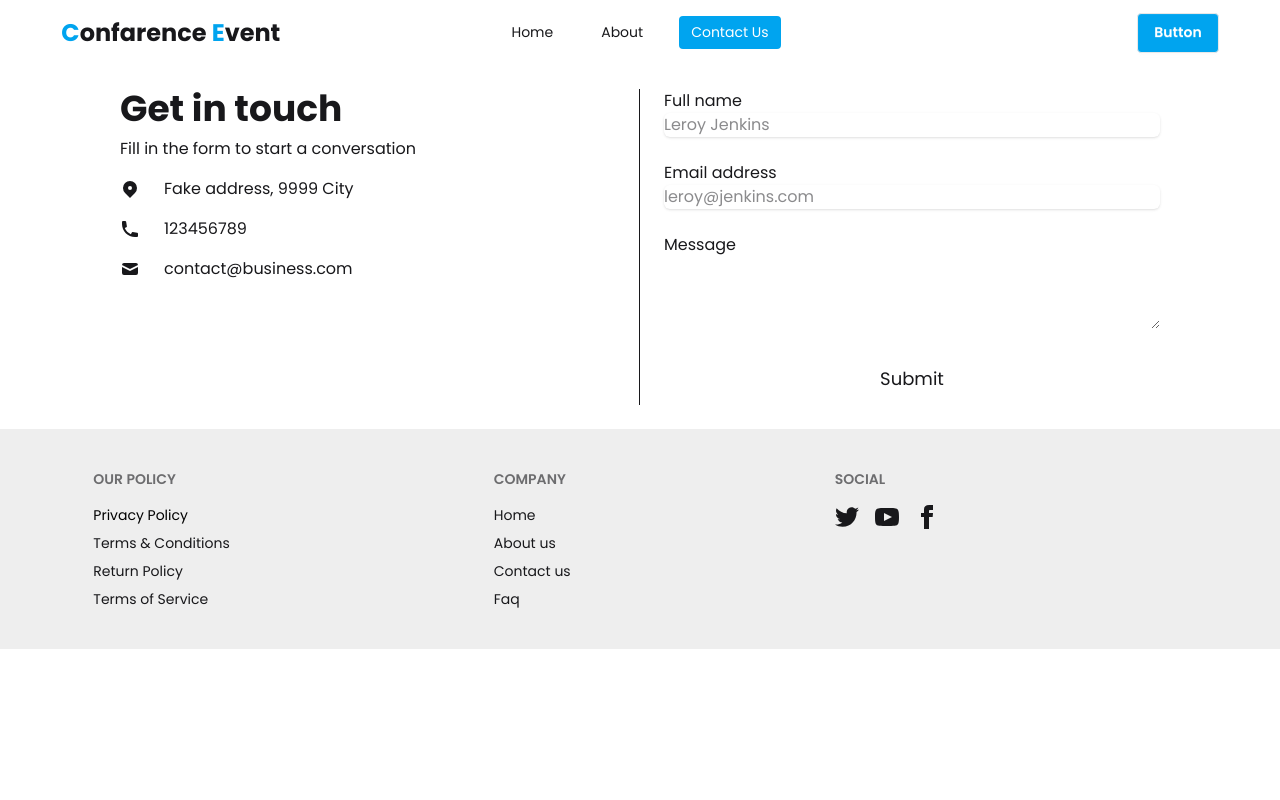
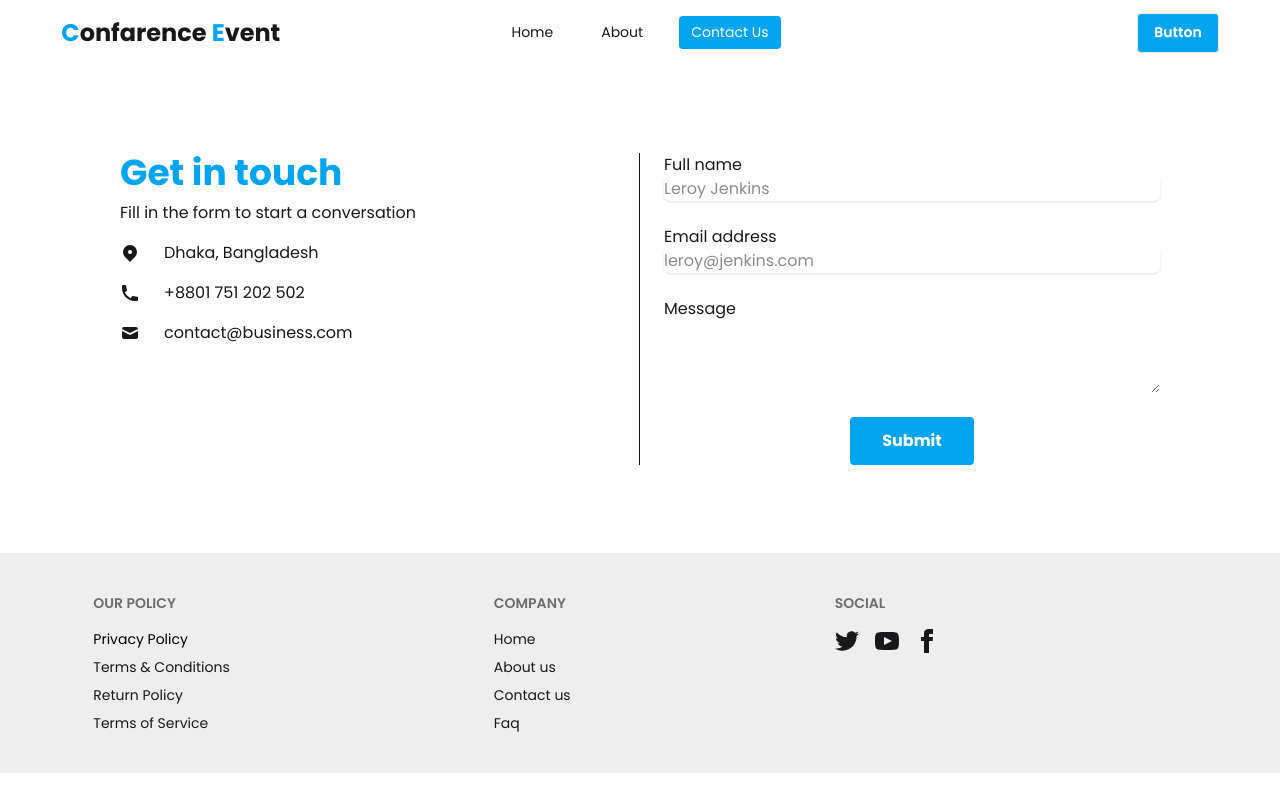
Before and after one commit to mynox48/conference-event-with-authentication, a React (Vite) app: page /contact-us in a window 1280 px wide. Built offline with nearby package versions, Linux system fonts and the light colour scheme.

Commit message:
contact us page created

```diff
--- a/src/Components/Contact Us/ContactUs.jsx
+++ b/src/Components/Contact Us/ContactUs.jsx
@@ -2,24 +2,24 @@ import React from 'react';
 
 const ContactUs = () => {
     return (
-        <div className='w-11/12 mx-auto'>
-           <section className="py-6 dark:bg-gray-100 dark:text-gray-900">
+        <div className='w-11/12 mx-auto my-16'>
+  <section className="py-6 dark:bg-gray-100 dark:bg-gray-100 dark:text-gray-900 dark:text-gray-900">
 	<div className="grid max-w-6xl grid-cols-1 px-6 mx-auto lg:px-8 md:grid-cols-2 md:divide-x">
 		<div className="py-6 md:py-0 md:px-6">
-			<h1 className="text-4xl font-bold">Get in touch</h1>
+			<h1 className="text-4xl font-bold text-[#00a4ef]">Get in touch</h1>
 			<p className="pt-2 pb-4">Fill in the form to start a conversation</p>
 			<div className="space-y-4">
 				<p className="flex items-center">
 					<svg xmlns="http://www.w3.org/2000/svg" viewBox="0 0 20 20" fill="currentColor" className="w-5 h-5 mr-2 sm:mr-6">
 						<path fillRule="evenodd" d="M5.05 4.05a7 7 0 119.9 9.9L10 18.9l-4.95-4.95a7 7 0 010-9.9zM10 11a2 2 0 100-4 2 2 0 000 4z" clipRule="evenodd"></path>
 					</svg>
-					<span>Fake address, 9999 City</span>
+					<span>Dhaka, Bangladesh</span>
 				</p>
 				<p className="flex items-center">
 					<svg xmlns="http://www.w3.org/2000/svg" viewBox="0 0 20 20" fill="currentColor" className="w-5 h-5 mr-2 sm:mr-6">
 						<path d="M2 3a1 1 0 011-1h2.153a1 1 0 01.986.836l.74 4.435a1 1 0 01-.54 1.06l-1.548.773a11.037 11.037 0 006.105 6.105l.774-1.548a1 1 0 011.059-.54l4.435.74a1 1 0 01.836.986V17a1 1 0 01-1 1h-2C7.82 18 2 12.18 2 5V3z"></path>
 					</svg>
-					<span>123456789</span>
+					<span>+8801 751 202 502</span>
 				</p>
 				<p className="flex items-center">
 					<svg xmlns="http://www.w3.org/2000/svg" viewBox="0 0 20 20" fill="currentColor" className="w-5 h-5 mr-2 sm:mr-6">
@@ -33,17 +33,17 @@ const ContactUs = () => {
 		<form noValidate="" className="flex flex-col py-6 space-y-6 md:py-0 md:px-6">
 			<label className="block">
 				<span className="mb-1">Full name</span>
-				<input type="text" placeholder="Leroy Jenkins" className="block w-full rounded-md shadow-sm focus:ring focus:ring-opacity-75 focus:dark:ring-violet-600 dark:bg-gray-100" />
+				<input type="text" placeholder="Leroy Jenkins" className="block w-full rounded-md shadow-sm focus:ring focus:ring-opacity-75 focus:dark:ring-violet-600 focus:dark:ring-violet-600 dark:bg-gray-100 dark:bg-gray-100" />
 			</label>
 			<label className="block">
 				<span className="mb-1">Email address</span>
-				<input type="email" placeholder="leroy@jenkins.com" className="block w-full rounded-md shadow-sm focus:ring focus:ring-opacity-75 focus:dark:ring-violet-600 dark:bg-gray-100" />
+				<input type="email" placeholder="leroy@jenkins.com" className="block w-full rounded-md shadow-sm focus:ring focus:ring-opacity-75 focus:dark:ring-violet-600 focus:dark:ring-violet-600 dark:bg-gray-100 dark:bg-gray-100" />
 			</label>
 			<label className="block">
 				<span className="mb-1">Message</span>
-				<textarea rows="3" className="block w-full rounded-md focus:ring focus:ring-opacity-75 focus:dark:ring-violet-600 dark:bg-gray-100"></textarea>
+				<textarea rows="3" className="block w-full rounded-md focus:ring focus:ring-opacity-75 focus:dark:ring-violet-600 focus:dark:ring-violet-600 dark:bg-gray-100 dark:bg-gray-100" spellcheck="false"></textarea>
 			</label>
-			<button type="button" className="self-center px-8 py-3 text-lg rounded focus:ring hover:ring focus:ring-opacity-75 dark:bg-violet-600 dark:text-gray-50 focus:dark:ring-violet-600 hover:dark:ring-violet-600">Submit</button>
+			<button type="button" className="bg-[#00a4ef] text-white self-center px-8 py-3 text-base font-bold rounded">Submit</button>
 		</form>
 	</div>
 </section>
```
